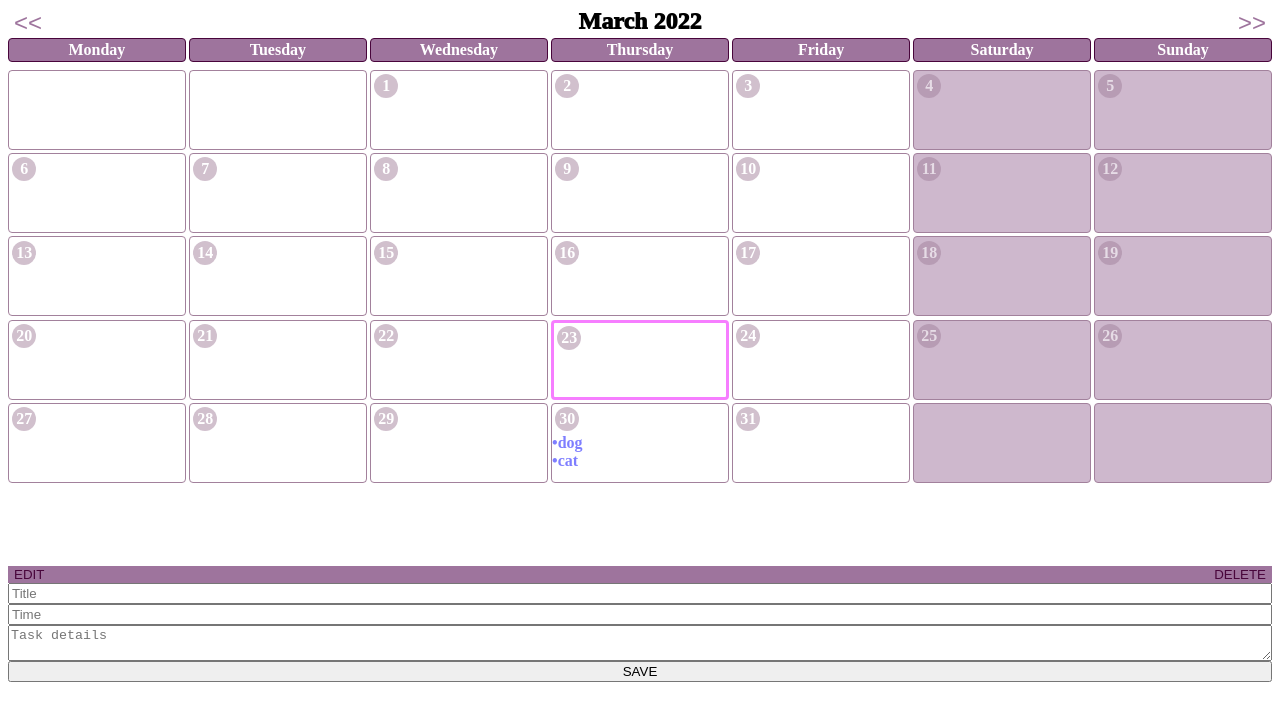
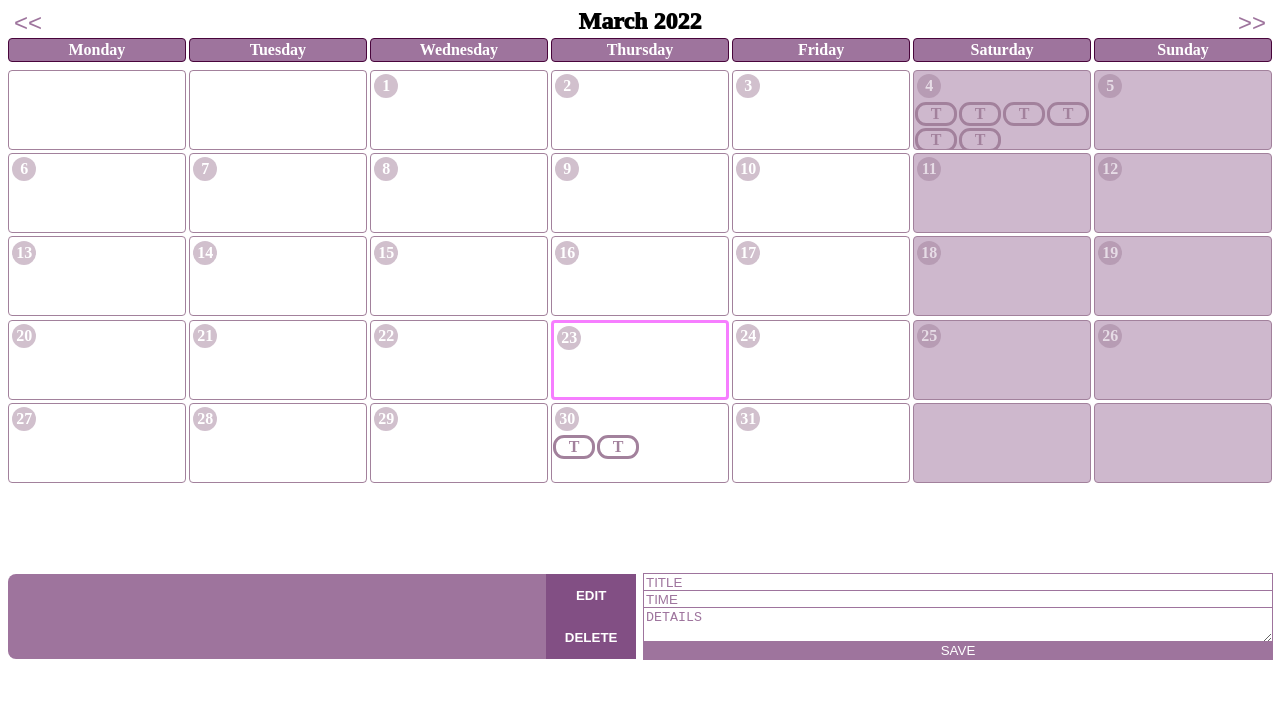
Before and after one commit to Kuovinen/TaskManager, a React (Create React App) app: page / in a window 1280 px wide. Shown: the top 720 px of the page. Built offline with nearby package versions, Linux system fonts and the light colour scheme.

Commit message:
added task display and style cahnges

```diff
--- a/src/App.css
+++ b/src/App.css
@@ -1,5 +1,6 @@
 :root {
   --cp-lGrey: rgb(158, 116, 157);
+  --cp-lGrey25: rgb(158, 116, 157, 0.25);
   --cp-dGrey: rgb(130, 79, 132);
   --cp-Black: rgb(72, 5, 59);
   --cp-Purple: rgb(238, 0, 255);
@@ -23,11 +24,11 @@
   display: grid;
   grid-template-columns: repeat(7, 1fr);
   grid-template-rows: repeat(6, 10vh);
+  margin-bottom: 1vh;
   gap: 0.2rem;
 }
 .weekdays {
   grid-template-rows: repeat(1, 3vh);
-  margin-bottom: 1vh;
 }
 .weekday {
   border: 0.1rem solid var(--cp-Black);
@@ -86,17 +87,92 @@ form {
   display: flex;
   flex-direction: column;
 }
+.iInput,
+.iDetails {
+  outline: 0.1rem solid var(--cp-lGrey);
+  border: none;
+}
+.iInput:focus,
+.iDetails:focus {
+  background-color: var(--cp-lGrey25);
+}
+.iInput::placeholder,
+.iDetails::placeholder {
+  color: var(--cp-lGrey);
+}
+form > button {
+  background-color: var(--cp-lGrey);
+  border: none;
+  color: white;
+  cursor: pointer;
+  outline: 0.1rem solid var(--cp-lGrey);
+}
 .selectedTask {
   background-color: var(--cp-lGrey);
+  border-radius: 1vh;
+  display: flex;
+  justify-content: end;
+}
+.selectedtTitle,
+.selectedtTime {
+  font-weight: 700;
+}
+.selectedtTitle,
+.selectedtTime,
+.selectedtDetails {
+  display: flex;
+  justify-content: center;
+  margin: 0 1vh;
+}
+.selectedtDetails {
+  margin-bottom: 1vh;
+}
+.selectedtTitle {
+  color: white;
+}
+.info {
+  flex: 6;
+}
+.taskButtons {
+  display: flex;
+  flex-direction: column;
+  flex: 1;
+}
+.tButton {
+  background-color: var(--cp-dGrey);
+  color: white;
+  font-weight: 700;
+
+  cursor: pointer;
+  flex: 1;
+}
+.tButton:hover {
+  background-color: var(--cp-Black);
 }
 .dayTasks {
-  display: flex;
-  flex-direction: column;
+  margin: auto;
+  display: grid;
+
+  grid-template-columns: repeat(auto-fill, 25%);
 }
 .cTask {
-  color: blue;
+  color: var(--cp-Black);
   font-weight: 700;
+  border-radius: 1vh;
+  margin: 0.5vh;
+  display: flex;
+  justify-content: center;
+  outline: 0.2rem solid var(--cp-Black);
 }
-.cTask::before {
-  content: "•";
+.cTask:hover {
+  outline: 0.2rem dotted var(--cp-Black);
 }
+
+.workspace {
+  display: grid;
+  grid-template-columns: repeat(2, 1fr);
+  gap: 1vh;
+}
+.iDetails {
+  resize: vertical;
+}
--- a/src/App.js
+++ b/src/App.js
@@ -9,8 +9,10 @@ function App() {
   return (
     <div className="App">
       <Month date={date} taskData={taskData} setTaskData={setTaskData} />
-      <TaskDataDisplay taskData={{ ...taskData }} />
-      <Input />
+      <div className="workspace">
+        <TaskDataDisplay taskData={{ ...taskData }} />
+        <Input />
+      </div>
     </div>
   );
 }
--- a/src/components/Input.js
+++ b/src/components/Input.js
@@ -4,11 +4,13 @@ export default function Input() {
   }
 
   return (
-    <form>
-      <input className="input" placeholder="Title"></input>
-      <input className="input" placeholder="Time"></input>
-      <textarea className="details" placeholder="Task details"></textarea>
-      <button onClick={saveData}>SAVE</button>
-    </form>
+    <div className="inputForm">
+      <form>
+        <input className="iInput" placeholder="TITLE"></input>
+        <input className="iInput" placeholder="TIME"></input>
+        <textarea className="iDetails" placeholder="DETAILS"></textarea>
+        <button onClick={saveData}>SAVE</button>
+      </form>
+    </div>
   );
 }
--- a/src/components/Task.js
+++ b/src/components/Task.js
@@ -8,7 +8,7 @@ export default function Task(props) {
   }
   return (
     <div className="cTask" onClick={showData}>
-      {props.title}
+      T
     </div>
   );
 }
--- a/src/components/TaskDataDisplay.js
+++ b/src/components/TaskDataDisplay.js
@@ -8,9 +8,12 @@ export default function TaskDataDisplay(props) {
 
   return (
     <div className="selectedTask">
-      <div className="selectedtTitle">{props.taskData.title}</div>
-      <div className="selectedtTime">{props.taskData.time}</div>
-      <div className="selectedtDetails">{props.taskData.details}</div>
+      <div className="info">
+        <div className="selectedtTitle">{props.taskData.title}</div>
+        <div className="selectedtTime">{props.taskData.time}</div>
+        <div className="selectedtDetails">{props.taskData.details}</div>
+      </div>
+
       <div className="taskButtons">
         <button className="tButton" onClick={editTask}>
           EDIT
--- a/src/components/taskList.js
+++ b/src/components/taskList.js
@@ -1,9 +1,74 @@
 let taskList = {
   2022: {
     2: {
+      4: [
+        {
+          title: "HAMSTER FEEDING",
+          time: "13:00",
+          details:
+            "Lorem ipsum dolor sit amet consectetur adipisicing elit. Debitis doloribus pariatur fuga eveniet ipsam exercitationem inventore assumenda obcaecati eos, eligendi quos quisquam distinctio veniam consectetur vitae aliquid ut. Iusto nisi, vel maiores a rerum enim architecto eius aut tempore mollitia aspernatur. Inventore quia asperiores error id repudiandae quis eligendi sapiente!",
+        },
+        {
+          title: "CAT FOOD",
+          time: "09:00",
+          details:
+            "Lorem ipsum dolor sit amet consectetur adipisicing elit. Minus, cum beatae? Ad quae sed nihil enim cumque necessitatibus perferendis quo deserunt voluptas nulla? A totam repellat sit, voluptatibus voluptatum aut ea quas vero quam, fugit architecto quod, libero obcaecati eum. Ullam repudiandae modi alias. At optio doloremque quas corporis ad, praesentium commodi eum itaque, reprehenderit nisi blanditiis a facere voluptatum placeat voluptatem cupiditate cum sed? Atque at, culpa enim et quisquam dicta, vero perspiciatis officiis eius, tempora recusandae? Voluptate mollitia, eveniet dolorem sed aliquam laborum, repellat in expedita eum optio ratione voluptatem culpa saepe laboriosam delectus nisi, reprehenderit ipsa explicabo nulla et itaque quod beatae perferendis aut. Cum, a magnam neque non iusto quis delectus dignissimos ab laudantium numquam unde.",
+        },
+        {
+          title: "DOG WASHING",
+          time: "13:00",
+          details:
+            "Lorem ipsum dolor sit amet, consectetur adipisicing elit. Voluptas consequuntur ex recusandae numquam ipsam!",
+        },
+        {
+          title: "Croc WASHING",
+          time: "13:00",
+          details:
+            "Lorem ipsum dolor sit amet, consectetur adipisicing elit. Voluptas consequuntur ex recusandae numquam ipsam!",
+        },
+        {
+          title: "BIRD WASHING",
+          time: "13:00",
+          details:
+            "Lorem ipsum dolor sit amet, consectetur adipisicing elit. Voluptas consequuntur ex recusandae numquam ipsam!",
+        },
+        {
+          title: "MOUSE WASHING",
+          time: "13:00",
+          details:
+            "Lorem ipsum dolor sit amet, consectetur adipisicing elit. Voluptas consequuntur ex recusandae numquam ipsam!",
+        },
+      ],
       30: [
-        { title: "dog", time: "13:00", details: "wash dog!" },
-        { title: "cat", time: "09:00", details: "feed cat" },
+        {
+          title: "DOG WASHING",
+          time: "13:00",
+          details:
+            "Lorem ipsum dolor sit amet, consectetur adipisicing elit. Voluptas consequuntur ex recusandae numquam ipsam!",
+        },
+        { title: "CAT FOOD", time: "09:00", details: "feed cat" },
+      ],
+    },
+    11: {
+      7: [
+        {
+          title: "DOG WASHING",
+          time: "13:00",
+          details:
+            "Lorem ipsum dolor sit amet, consectetur adipisicing elit. Voluptas consequuntur ex recusandae numquam ipsam!",
+        },
+        { title: "CAT FOOD", time: "09:00", details: "feed cat" },
+      ],
+    },
+    5: {
+      4: [
+        {
+          title: "DOG WASHING",
+          time: "13:00",
+          details:
+            "Lorem ipsum dolor sit amet, consectetur adipisicing elit. Voluptas consequuntur ex recusandae numquam ipsam!",
+        },
+        { title: "CAT FOOD", time: "09:00", details: "feed cat" },
       ],
     },
   },
```
